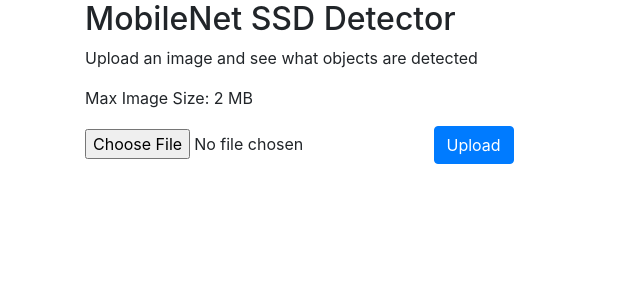
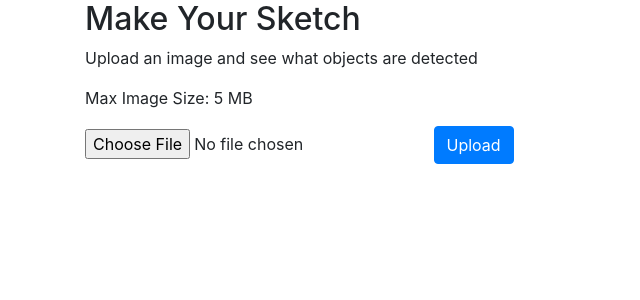
Before and after one commit to hrishi3/test1, a Python web app: template templates/index.html in a window 1280 px wide. Shown: the part 56-356 px from the top of the page, without its empty margins (0-640 px from the left). Run offline with Jinja, Linux system fonts and the light colour scheme; the template is opened without the code that fills it, so the values that code supplies are empty; some libraries are stand-ins or nearby versions.

Commit message:
Update index.html

```diff
--- a/templates/index.html
+++ b/templates/index.html
@@ -3,7 +3,7 @@
 
 <head>
    <meta charset="UTF-8">
-   <title>MobileNet SSD Detector</title>
+   <title>Make Your Sketch</title>
    <link rel="stylesheet" href="https://stackpath.bootstrapcdn.com/bootstrap/4.5.0/css/bootstrap.min.css"
       integrity="sha384-9aIt2nRpC12Uk9gS9baDl411NQApFmC26EwAOH8WgZl5MYYxFfc+NcPb1dKGj7Sk" crossorigin="anonymous">
    <link rel="stylesheet" href="{{ url_for('static', filename='css/index.css') }}">
@@ -26,9 +26,9 @@
 
    <div class="container">
       <div class="starter-template">
-         <h2>MobileNet SSD Detector</h2>
+         <h2>Make Your Sketch</h2>
          <p>Upload an image and see what objects are detected</p>
-         <p> Max Image Size: 2 MB </p>
+         <p> Max Image Size: 5 MB </p>
       </div>
    </div>
 
```
